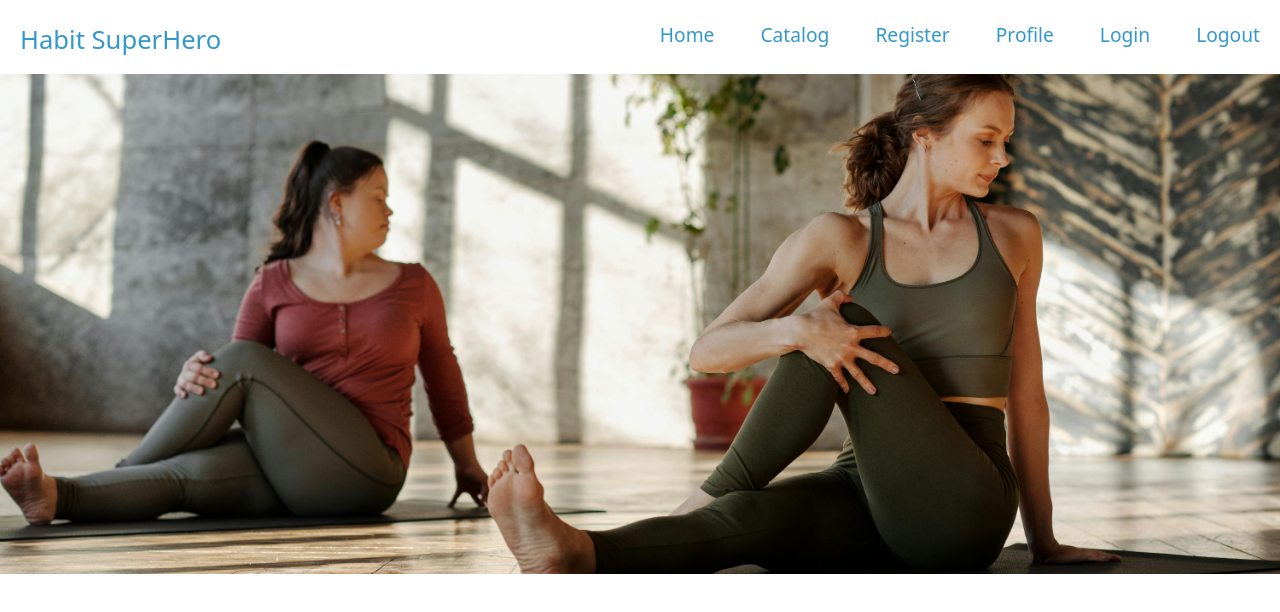
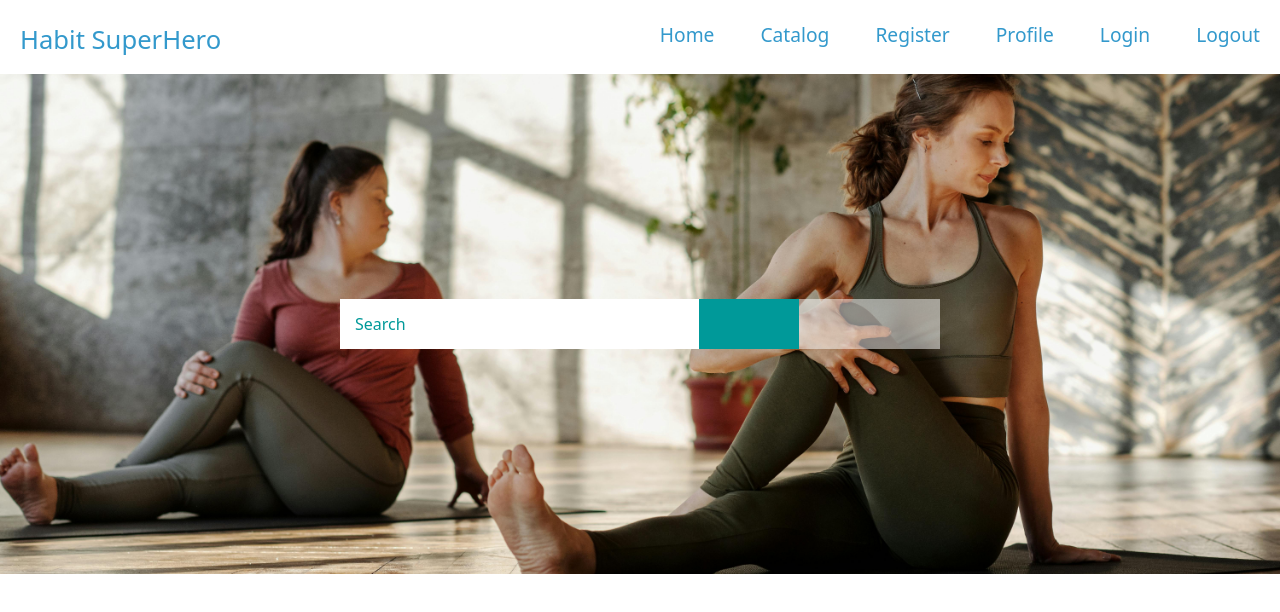
Before and after one commit to DilyanaKom/softuni-react-habit-superhero, a React (Vite) app: page / in a window 1280 px wide. Shown: the top 612 px of the page. Built offline with nearby package versions, Linux system fonts and the light colour scheme.

Commit message:
Add search in hero component

```diff
--- a/src/components/Hero.jsx
+++ b/src/components/Hero.jsx
@@ -1,6 +1,7 @@
 import { useState, useEffect } from "react";
 
 import styles from './Hero.module.css';
+import Search from "./Search";
 
 export default function Hero() {
 
@@ -81,6 +82,9 @@ export default function Hero() {
                     alt={currentImage.alt || 'Hero image'}
                     className={styles.heroImage}
                 />
+                <div className={styles.searchContainer}>
+                    <Search />
+                </div>
             </div>
         </div>
     )
--- a/src/components/Hero.module.css
+++ b/src/components/Hero.module.css
@@ -13,8 +13,13 @@
 }
 
 @keyframes fadeIn {
-    from { opacity: 0; }
-    to { opacity: 1; }
+  from {
+    opacity: 0;
+  }
+
+  to {
+    opacity: 1;
+  }
 }
 
 .heroImage {
@@ -23,7 +28,18 @@
   object-fit: cover;
 }
 
-  /* Responsive adjustments */
+.searchContainer {
+  position: absolute;
+  top: 50%;
+  left: 50%;
+  transform: translate(-50%, -50%);
+  background-color: rgba(255, 255, 255, 0.5);
+  z-index: 10;
+  width: 80%;
+  max-width: 600px;
+}
+
+/* Responsive adjustments
   @media (max-width: 768px) {
     .heroCarousel {
       height: 350px;
@@ -34,4 +50,4 @@
     .heroCarousel {
       height: 250px;
     }
-  }
+  } */
```
Lines whose indentation alone changed are shown as unchanged.
